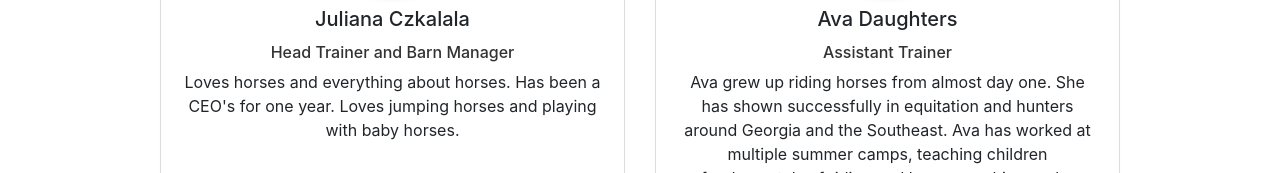
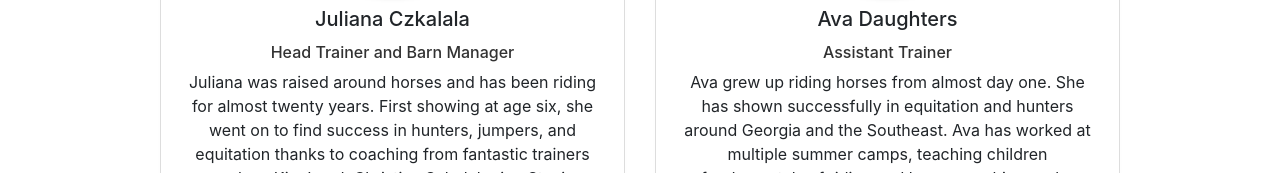
Before and after one commit to BaileyDay/autograph, a React (Create React App) app: page /staff in a window 1280 px wide. Shown: the part 627-800 px from the top of the page. Built offline with nearby package versions, Linux system fonts and the light colour scheme.

Commit message:
Added staff bio

```diff
--- a/src/components/staff.jsx
+++ b/src/components/staff.jsx
@@ -22,8 +22,13 @@ const Staff = () => {
                 <h5 className="card-title">Juliana Czkalala</h5>
                 <h6 className="staffTitle">Head Trainer and Barn Manager </h6>
                 <p className="card-text">
-                  Loves horses and everything about horses. Has been a CEO's for
-                  one year. Loves jumping horses and playing with baby horses.
+                Juliana was raised around horses and has been riding for almost twenty years.  First showing at age six, she went on to find success in hunters, jumpers, and equitation thanks to coaching from fantastic trainers such as Kim Land, Christina Schulchmier, Stacia Madden, Don Stewart, Sunny Stevens, Julie Mohr and several others.  Juliana also trained with and was mentored by Tim Sweat for the first three years of her professional career.
+
+ She now thoroughly enjoys sharing her riding experience and love of horses with both kids and adults.  She’s helped her students achieve a variety of goals, including winning championships at both the local and rated levels, and qualifying, riding, and winning at indoors.  She has also ridden on and helped coach successful IEA teams across regional, zone, and national levels.
+
+ <br></br><br></br>Juliana also gets great satisfaction ensuring that the horses at her barn are getting top quality care in every aspect.  She even enjoys the challenge of working with and rehabilitating “problem” horses. One of her specialties is thoroughbreds – she has trained several off-the-track thoroughbreds into new vocations as hunter jumpers.
+
+ Working with horses is not only Juliana’s job, but also her lifelong passion.
                 </p>
               </div>
             </div>
```
